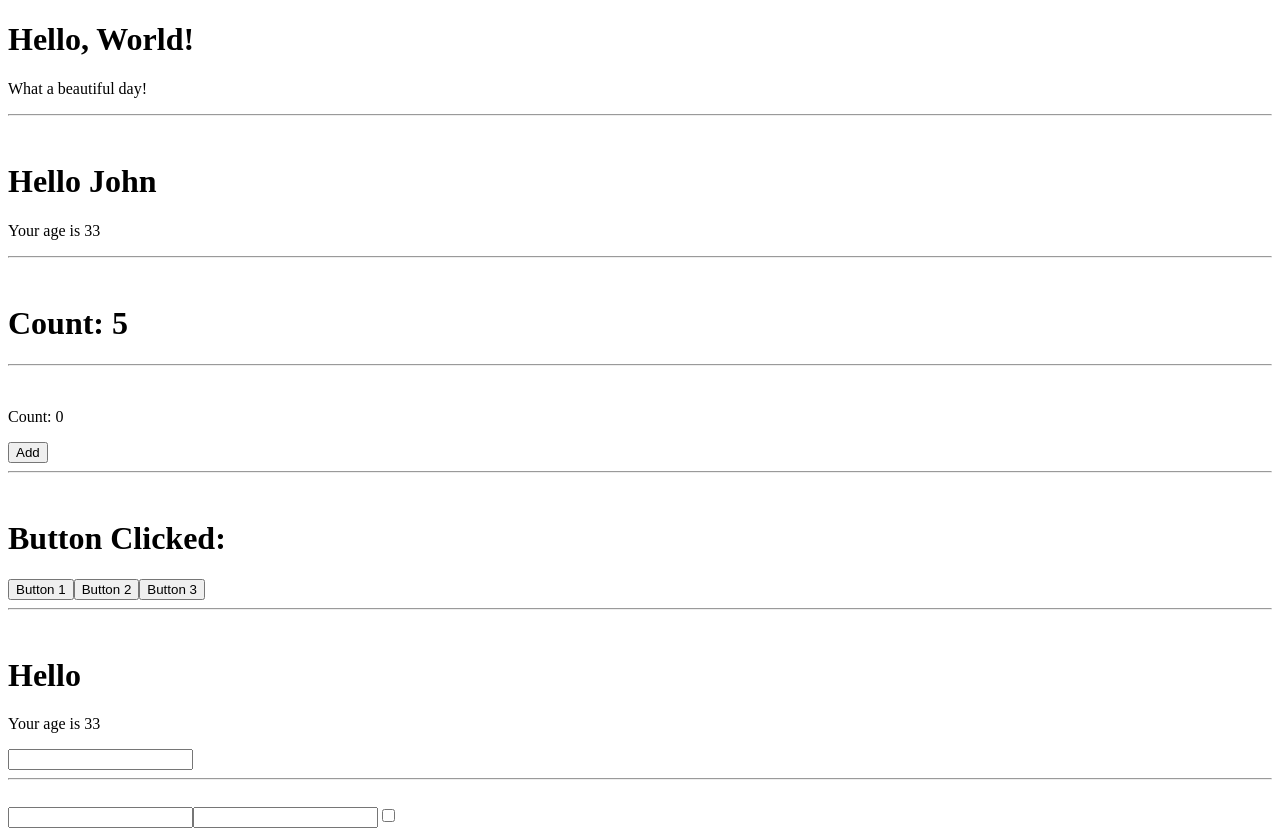
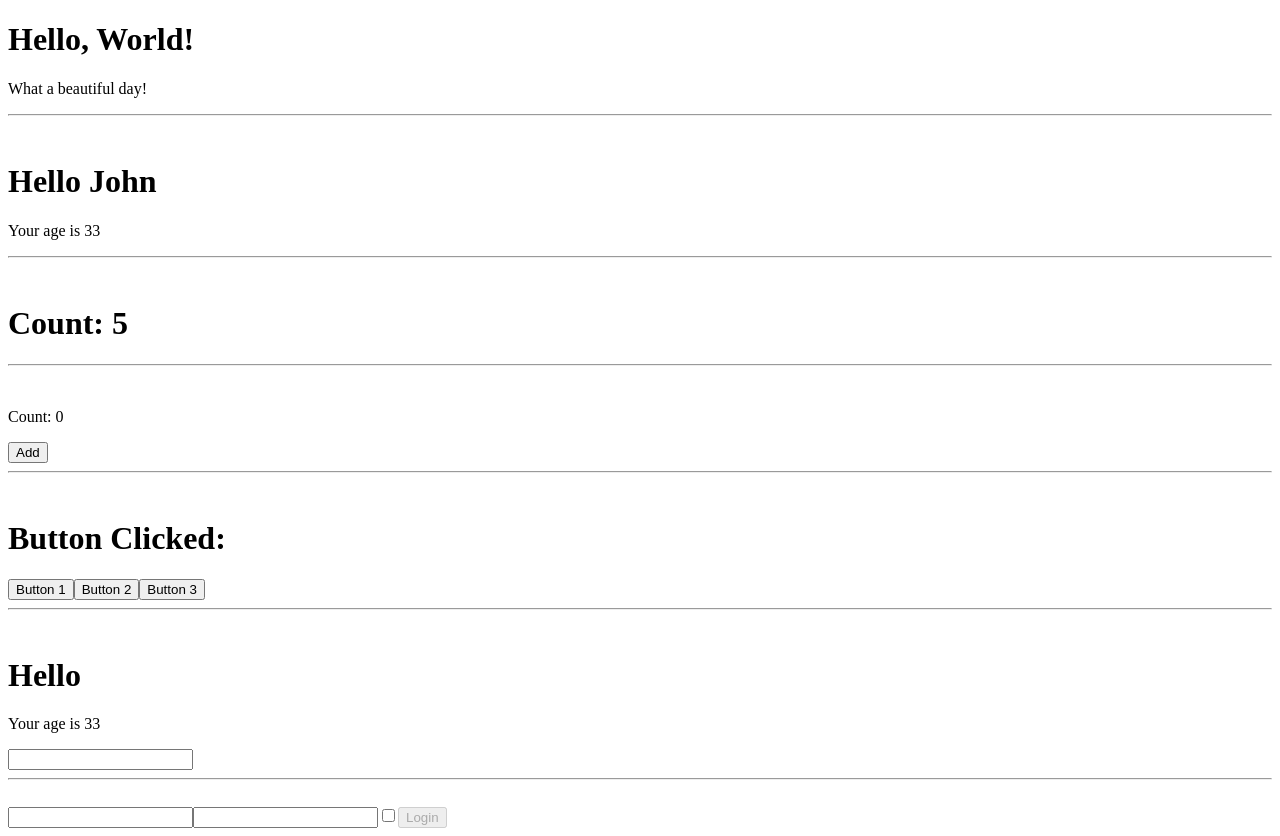
Before and after one commit to silviosmc/Esercizi_React, a React (Create React App) app: page / in a window 1280 px wide. Built offline with nearby package versions, Linux system fonts and the light colour scheme.

Commit message:
Forms - 03

```diff
--- a/src/App.js
+++ b/src/App.js
@@ -29,7 +29,7 @@ export class App extends React.Component {
                 <InteractiveWelcome />
                 <hr/>
                 <br/>
-                <Login />
+                <Login onLogin={(state) => { console.log(state); }}/>
             </div>
         )
     }
--- a/src/Login.js
+++ b/src/Login.js
@@ -5,7 +5,8 @@ export class Login extends React.Component {
     state = {
         username: '',
         password: '',
-        remember: false
+        remember: false,
+        isDisabled: true
     }
 
 
@@ -27,12 +28,19 @@ export class Login extends React.Component {
         })
     }
 
+    handleOnLogin = () => {
+        this.props.onLogin(this.state)
+    }
+
     render() {
+        const isDisabled = this.state.username === '' || this.state.password === '';
+
         return (
             <div>
                 <input name="username" value={this.state.username} onChange={this.handleInputChange}></input>
                 <input name="password" value={this.state.password} type="password" onChange={this.handleInputChange}></input>
                 <input name="remember" type="checkbox" checked={this.state.remember} onChange={this.handleCheckboxChange}></input>
+                <button disabled={isDisabled} onClick={this.handleOnLogin}>Login</button>
             </div>
         )
     }
```
